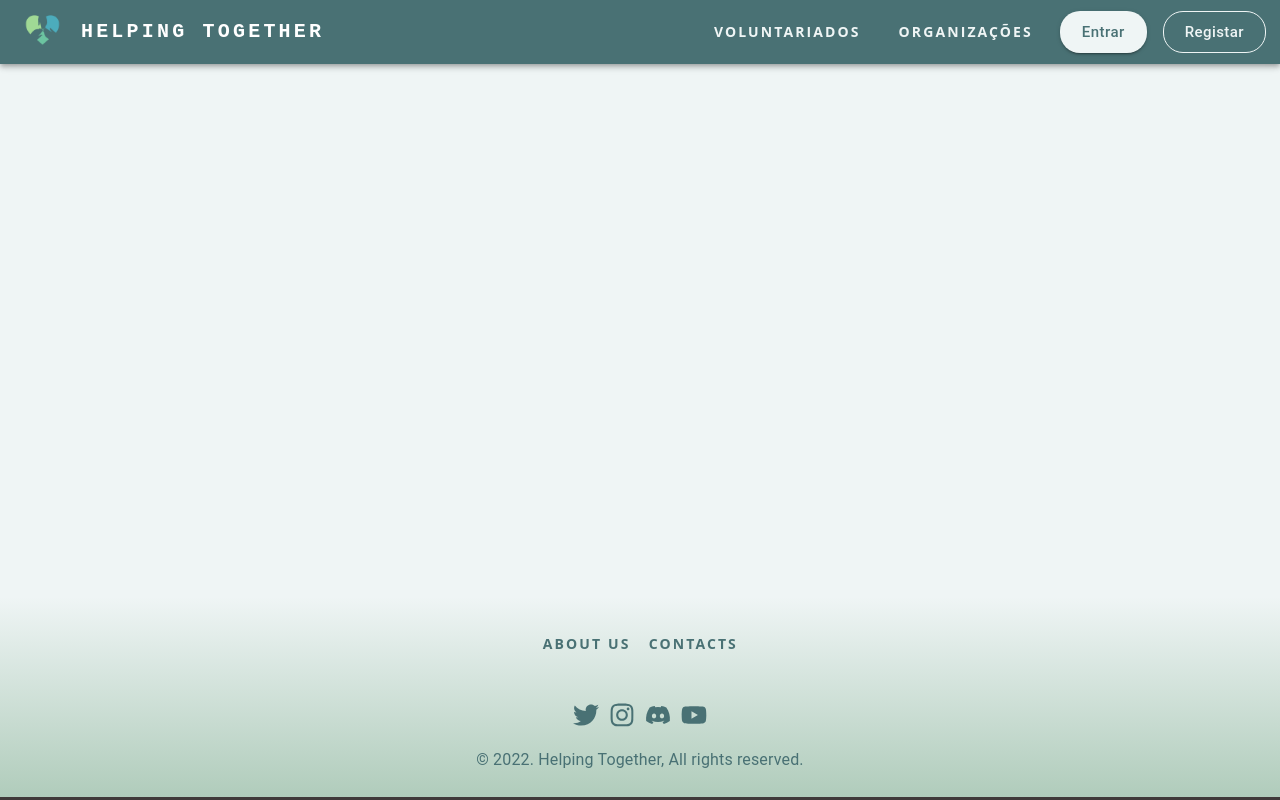
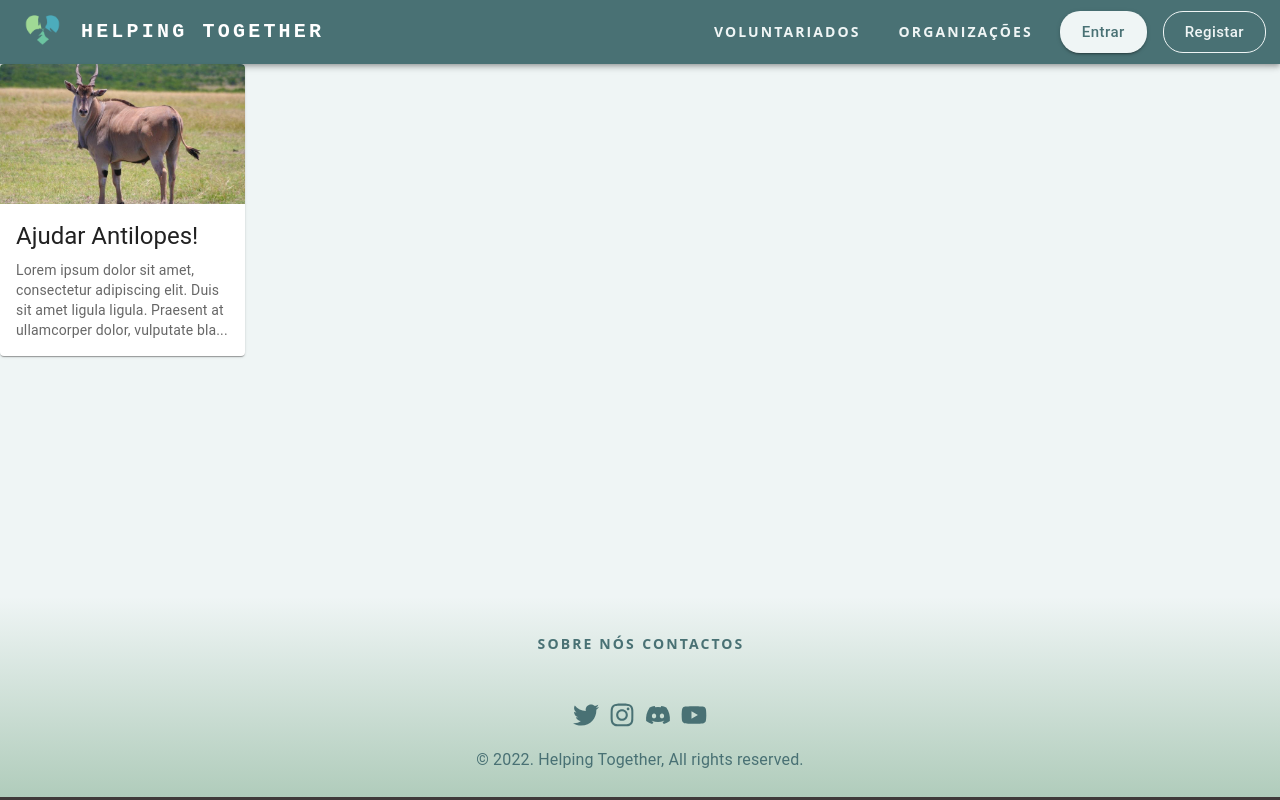
Before and after one commit to AfonsoBatista7/HelpingTogether, a React (Create React App) app: page / in a window 1280 px wide. Built offline with nearby package versions, Linux system fonts and the light colour scheme; data requests are answered from the project's data file.

Commit message:
MiniBox voluntariados

```diff
--- a/src/App.js
+++ b/src/App.js
@@ -1,4 +1,5 @@
 import "./App.css";
+import MiniBoxVoluntariado from "./components/StatsShowers/Box/MiniBoxVoluntariado";
 import Layout from "./Layout/Layout";
 
 function App() {
@@ -11,6 +12,9 @@ function App() {
                     }}
                 >
 
+                   <MiniBoxVoluntariado name="Ajudar Antilopes!" image="/teste.jpg" desc="Lorem ipsum dolor sit amet, consectetur adipiscing elit. Duis sit amet ligula ligula. Praesent at ullamcorper dolor, vulputate blandit lorem. Phasellus consequat eget turpis nec dignissim. Proin egestas tellus nibh, a lobortis augue fermentum et. Sed convallis augue ac iaculis dapibus. Pellentesque posuere mauris bibendum mollis pellentesque. Vestibulum ante ipsum primis in faucibus orci luctus et ultrices posuere cubilia curae; Maecenas bibendum convallis consectetur. Phasellus sed erat nec metus consectetur tincidunt. Sed lobortis nulla dictum ante venenatis, at aliquam lectus auctor. Cras mollis tempus urna, quis faucibus neque bibendum eu. Praesent congue porttitor arcu vitae dignissim. Pellentesque vel dolor interdum."/>
+
+
                 </div>
             </Layout>
         </div>
--- a/src/components/Footer/Footer.js
+++ b/src/components/Footer/Footer.js
@@ -10,15 +10,7 @@ function Footer(props) {
             <div style={{ position: "relative", top: 35 }}>
                 <Grid container direction="row" justifyContent="center">
                     <Grid item xs={1}>
-                        <Typography
-                            className={style.footerButton}
-                            style={{
-                                fontWeight: 700,
-                                textTransform: "uppercase",
-                                letterSpacing: ".1rem",
-                                textAlign: "center",
-                            }}
-                        >
+                        <Typography className={style.footerButton}>
                             <Link
                                 href="#home"
                                 sx={{
@@ -29,20 +21,12 @@ function Footer(props) {
                                 }}
                                 onClick={preventDefault}
                             >
-                                    About Us
+                                Sobre Nós
                             </Link>
                         </Typography>
                     </Grid>
                     <Grid item xs={1}>
-                        <Typography
-                            className={style.footerButton}
-                            style={{
-                                fontWeight: 700,
-                                textTransform: "uppercase",
-                                letterSpacing: ".1rem",
-                                textAlign: "center",
-                            }}
-                        >
+                        <Typography className={style.footerButton}>
                             <Link
                                 href="#home"
                                 sx={{
@@ -53,7 +37,7 @@ function Footer(props) {
                                 }}
                                 onClick={preventDefault}
                             >
-                                Contacts
+                                Contactos
                             </Link>
                         </Typography>
                     </Grid>
--- a/src/components/Footer/footer.module.css
+++ b/src/components/Footer/footer.module.css
@@ -15,6 +15,10 @@
 }
 
 .footerButton {
+    font-weight: 700;
+    text-transform: uppercase;
+    letter-spacing: .1rem;
+    text-align: center;
     position: relative;
 }
 
--- /dev/null
+++ b/src/components/StatsShowers/Box/MiniBoxVoluntariado.js
@@ -0,0 +1,38 @@
+import React from "react";
+import { Grid, Box, Card,CardContent,CardActionArea,Typography,CardMedia } from "@mui/material";
+import style from "./miniBoxVoluntariado.module.css";
+
+function MiniBoxVoluntariado({ name, image, desc }) {
+
+    const charLimit = 130;
+    const isDescBig = desc.length > charLimit;
+
+    return (
+        <Card style={{top: "200px", right: "200px"}} sx={{maxWidth: 245}}>
+            <CardActionArea>
+                <CardMedia
+                    component="img"
+                    height="140"
+                    image={image}
+                    alt={name}
+                />
+                <CardContent>
+                    <Typography gutterBottom variant="h5" component="div">
+                        {name}
+                    </Typography>
+                    <Typography variant="body2" color="text.secondary">
+                        {isDescBig ?
+                            <span>
+                                {desc.slice(0, charLimit) + "..."}
+                            </span>
+                        :
+                            <span>{desc}</span>
+                        }
+                    </Typography>
+                </CardContent>
+            </CardActionArea>
+        </Card>
+    );
+}
+
+export default MiniBoxVoluntariado;
--- /dev/null
+++ b/src/components/StatsShowers/Box/miniBoxVoluntariado.module.css
@@ -0,0 +1,26 @@
+/* .box {
+    width: 250px;
+    height: 90px;
+    border-radius: 5px;
+    background: linear-gradient(
+            to top,
+            rgba(255, 255, 255, 0) 8%,
+            rgba(255, 255, 255, 1)
+        ),
+        url(/public/teste.jpg);
+    background-size: cover;
+    background-position: 70% 20%;
+    padding: 3px;
+    border: 2px solid #497174;
+    text-align: center;
+    box-shadow: 0px 3px 1px -2px rgb(0 0 0 / 20%),
+        0px 2px 2px 0px rgb(0 0 0 / 14%), 0px 1px 5px 0px rgb(0 0 0 / 12%);
+}
+
+.text {
+    font: bold 14px/1.4 "Open Sans", arial, sans-serif;
+    font-weight: 800;
+    text-transform: uppercase;
+    color: #497174;
+    letter-spacing: 0.15em;
+} */
```
Also changed, not shown: src/components/StatsShowers/Box/MiniBoxCandidate.js (added, +11 -0 lines), components.txt, public/teste.jpg (renamed from src/images/teste.jpg).
